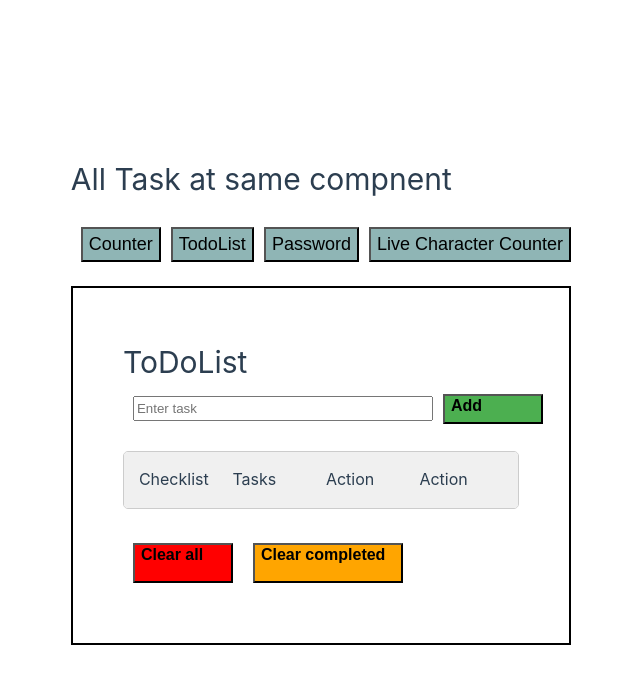
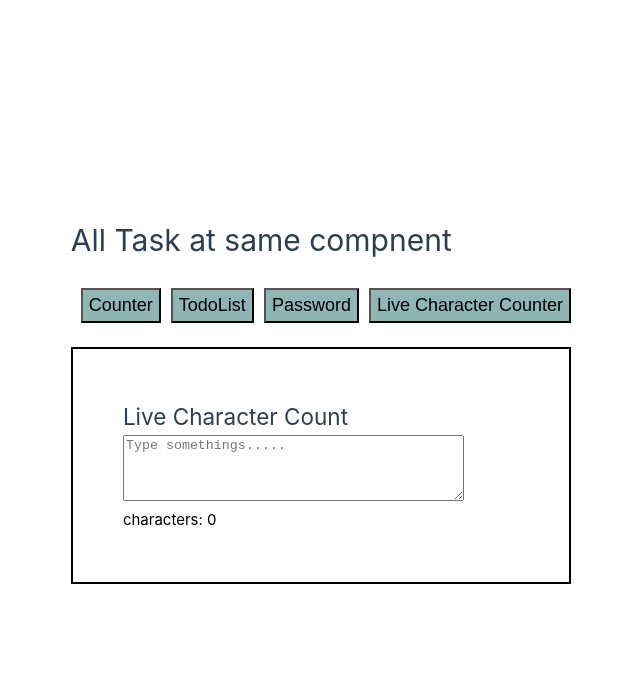
Before and after one commit to BasuPooja/Vue-Demo, a Vue app: page / in a window 1280 px wide. Both pictures are taken after a click on the button "Live Character Counter". Shown: the top 684 px of the page, without its empty margins (69-709 px from the left). Built offline with nearby package versions, Linux system fonts and the light colour scheme.

Commit message:
Live character count

```diff
--- a/src/App.vue
+++ b/src/App.vue
@@ -8,7 +8,7 @@
 
     <button @click="task = 'Password'" class="hbtn" >Password </button>
 
-    <button @click="task = 'TodoList'" class="hbtn" >Live Character Counter</button>
+    <button @click="task = 'LivecharacterCount'" class="hbtn" >Live Character Counter</button>
     <br>
     <br>
     <component :is = "task"></component>
@@ -18,6 +18,7 @@
 import CounterApplication from './components/CounterApplication.vue';
 import Password from './components/Password.vue';
 import TodoList from './components/TodoList.vue';
+import LivecharacterCount from './components/LivecharacterCount.vue'
 
 export default{
   data(){
@@ -28,7 +29,8 @@ export default{
   components:{
     CounterApplication,
     TodoList,
-    Password
+    Password,
+    LivecharacterCount
   }
 };
 </script>
--- /dev/null
+++ b/src/components/LivecharacterCount.vue
@@ -0,0 +1,33 @@
+<template>
+    <div class="container-div">
+        <h2>Live Character Count</h2>
+        <textarea v-model = "texInput" placeholder = "Type somethings....." rows="4" cols="40" class="textbox"></textarea>
+        <p :style = "{ color: charCount > 50 ? 'red' : 'black' }"> characters: {{ charCount }} </p>
+    </div>
+</template>
+<script>
+    export default{
+        data(){
+            return{
+                texInput: ""
+            };
+        },
+        computed: {
+            charCount(){
+                return this.texInput.length;
+            }
+        }
+    }
+
+</script>
+
+
+<style>
+  .container-div {
+  border: 2px solid black;
+  width: 500px;
+  height: auto;
+  margin: auto;
+  padding: 50px;
+}
+</style>
```
